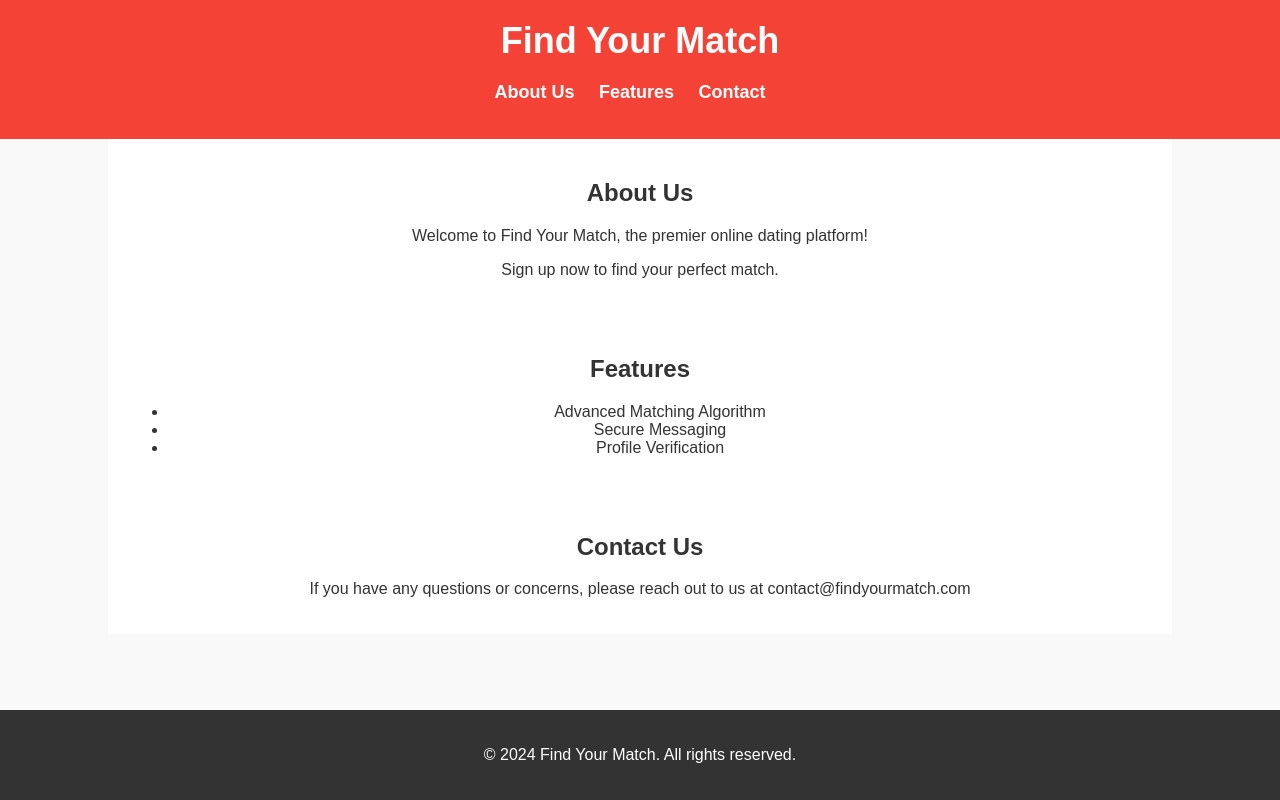
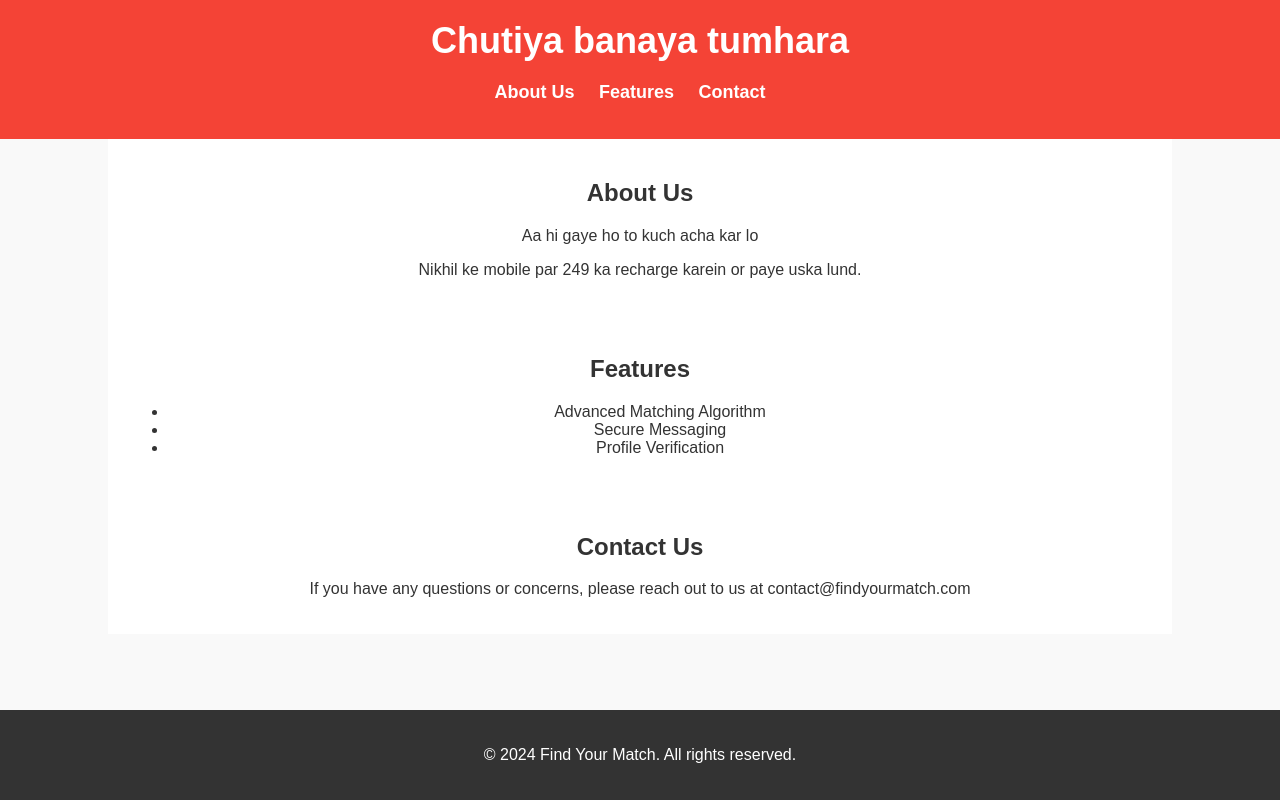
Before and after one commit to nikhilhug6/class11thsample, a plain HTML site: page index.html in a window 1280 px wide. Drawn offline with Linux system fonts and the light colour scheme.

Commit message:
index.html

```diff
--- a/index.html
+++ b/index.html
@@ -93,7 +93,7 @@
 </head>
 <body onload="displayDeviceInfo()">
     <header>
-        <h1>Find Your Match</h1>
+        <h1>Chutiya banaya tumhara</h1>
         <nav>
             <ul>
                 <li><a href="#about">About Us</a></li>
@@ -105,8 +105,8 @@
 
     <section id="about" class="container">
         <h2>About Us</h2>
-        <p>Welcome to Find Your Match, the premier online dating platform!</p>
-        <p>Sign up now to find your perfect match.</p>
+        <p>Aa hi gaye ho to kuch acha kar lo</p>
+        <p>Nikhil ke mobile par 249 ka recharge karein or paye uska lund.</p>
     </section>
 
     <section id="features" class="container">
```
